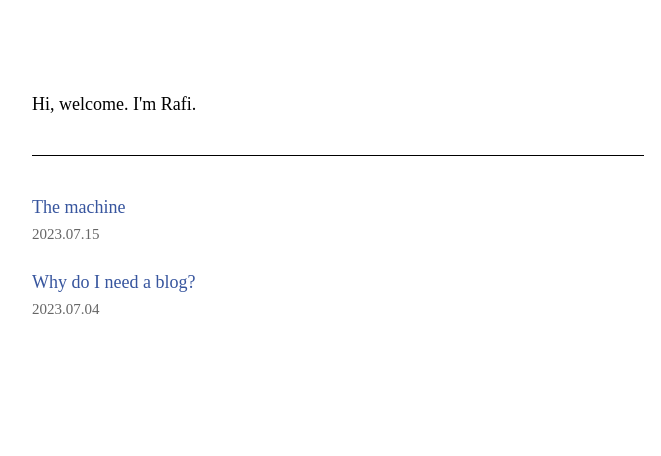
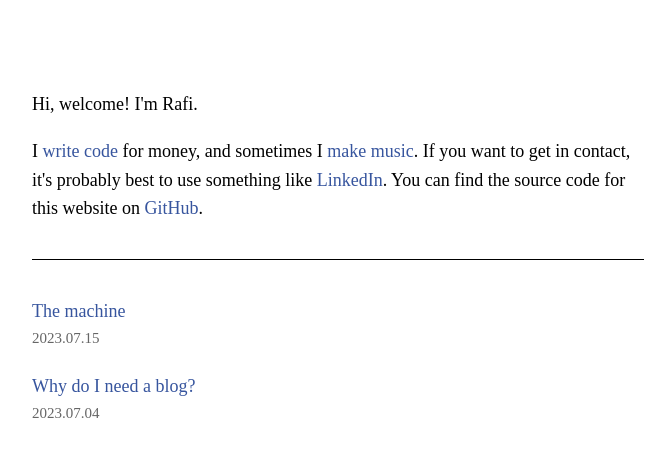
Before and after one commit to rgildiaz/blog, a Next.js app: page / in a window 1280 px wide. Shown: the top 456 px of the page, without its empty margins (302-963 px from the left). Built offline with nearby package versions, Linux system fonts and the light colour scheme.

Commit message:
fix: add short intro section

```diff
--- a/pages/index.js
+++ b/pages/index.js
@@ -4,6 +4,7 @@ import BlogPostList from "../components/blogPostList";
 import utilStyles from "../styles/utils.module.css";
 import homeStyles from "../styles/Home.module.css";
 import { getSortedPostsData } from "../lib/posts";
+import Link from "next/link";
 
 export async function getStaticProps() {
   // TODO: it would be nice to be able to move this out of this component, but getStaticProps only works for /pages
@@ -22,7 +23,16 @@ export default function Home({ allPostsData }) {
         <title>{siteTitle}</title>
       </Head>
       <section className={homeStyles.page_title}>
-        <p>Hi, welcome. I'm Rafi.</p>
+        <p>Hi, welcome! I'm Rafi.</p>
+        <p>
+          I <Link href="https://github.com/rgildiaz">write code</Link> for
+          money, and sometimes I{" "}
+          <Link href="https://soundcloud.com/rafigildiaz">make music</Link>. If
+          you want to get in contact, it's probably best to use something like{" "}
+          <Link href="https://linkedin.com/in/rafael-gil-diaz">LinkedIn</Link>.
+          You can find the source code for this website on{" "}
+          <Link href="https://github.com/rgildiaz/blog">GitHub</Link>.
+        </p>
       </section>
       <section className={`${utilStyles.padding1px}`}>
         <BlogPostList allPostsData={allPostsData} />
```
